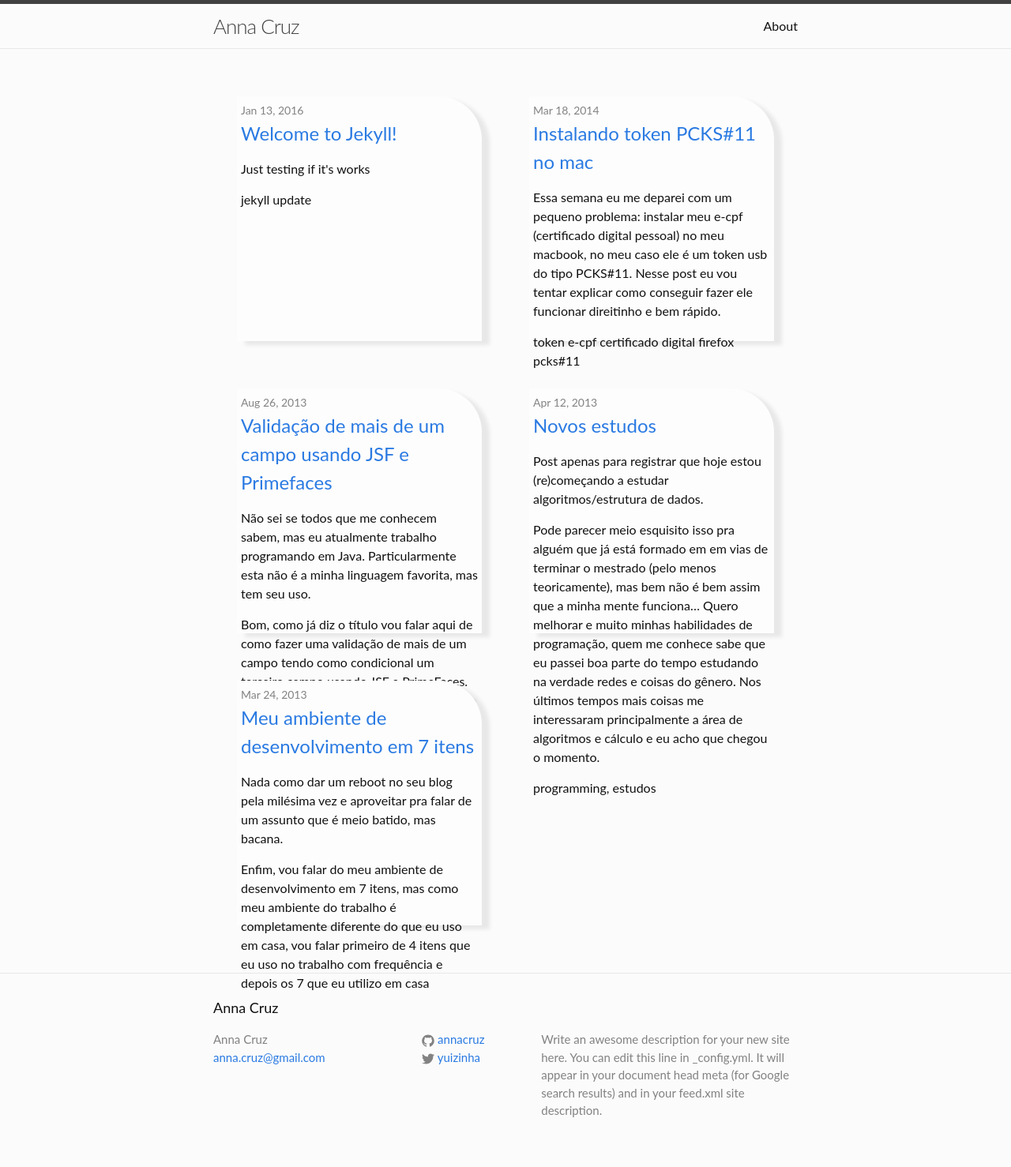
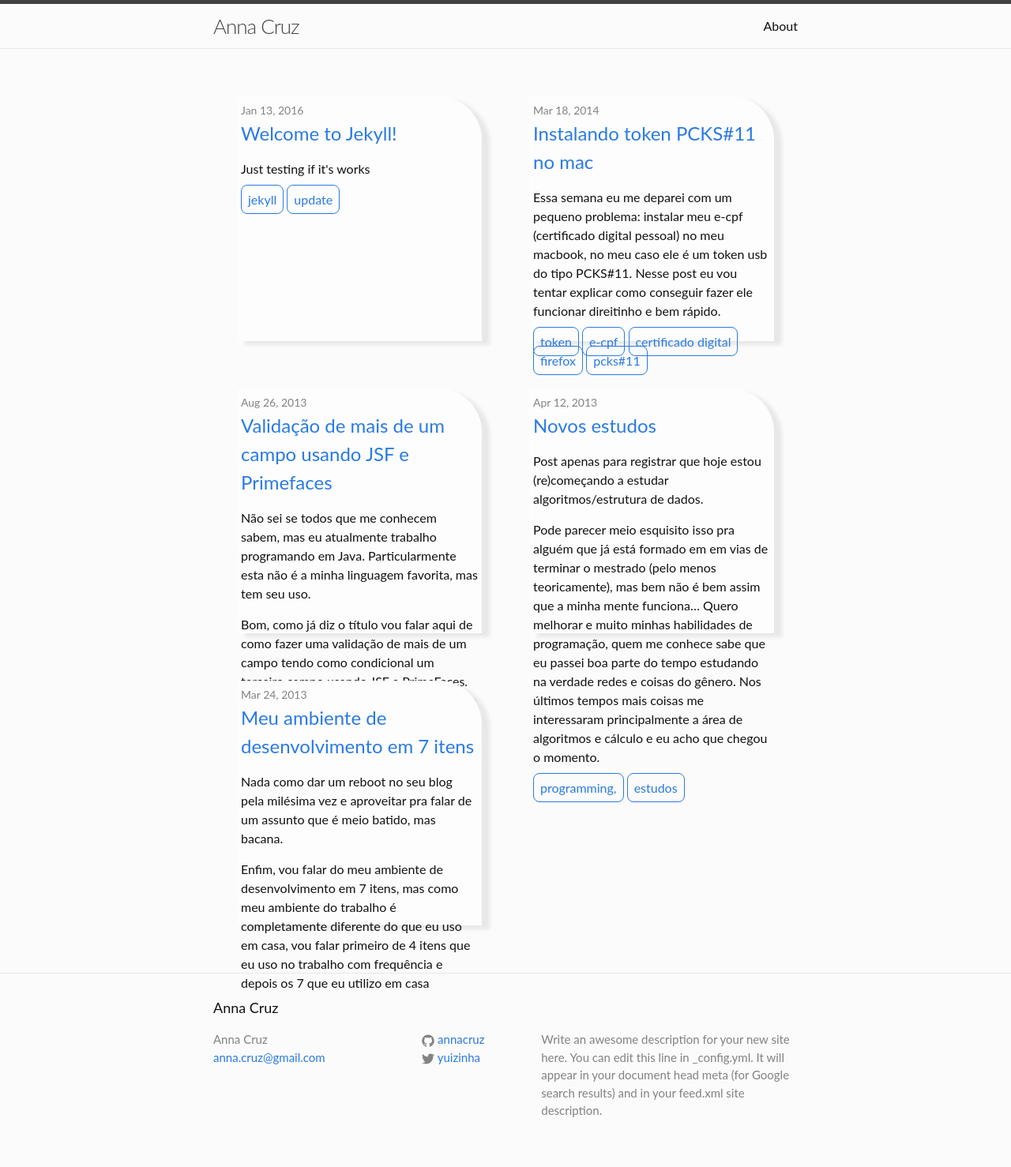
Before and after one commit to annacruz/old-blog, a Jekyll site: the page built from index.html, in a window 1280 px wide. Shown: the whole page at 79% size. Built offline with Jekyll 4.4.1, drawn with Linux system fonts in a browser that asks for light colours.

Commit message:
Adjusts in tags layout

```diff
--- /dev/null
+++ b/_sass/_custom.scss
@@ -0,0 +1,5 @@
+.tag{
+  border: 1px solid #2a7ae2;
+  border-radius: 0.5em;
+  padding: 0.5em;
+}
--- a/css/main.scss
+++ b/css/main.scss
@@ -51,5 +51,6 @@ $on-laptop:        800px;
 @import
         "base",
         "layout",
-        "syntax-highlighting"
+        "syntax-highlighting",
+        "custom"
 ;
--- a/index.html
+++ b/index.html
@@ -15,7 +15,7 @@ layout: default
           {{post.excerpt}}
         </p>
         {% for category in post.categories %}
-          {{category}}
+            <a class="tag">{{category}}</a>
         {% endfor %}
       </div>
     {% endfor %}
```
